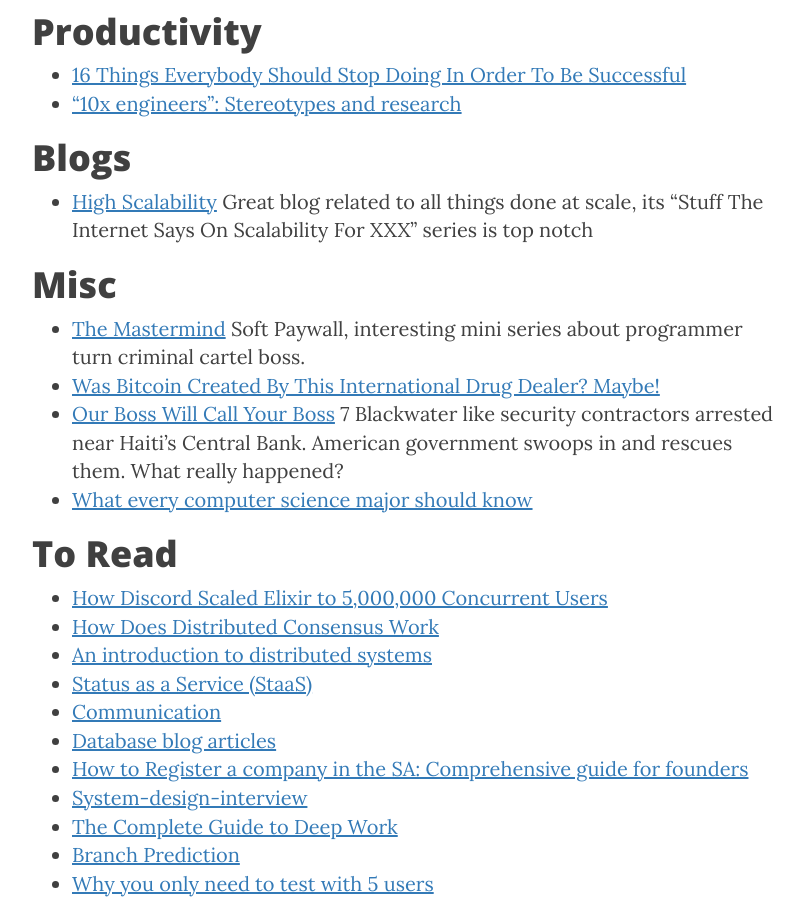
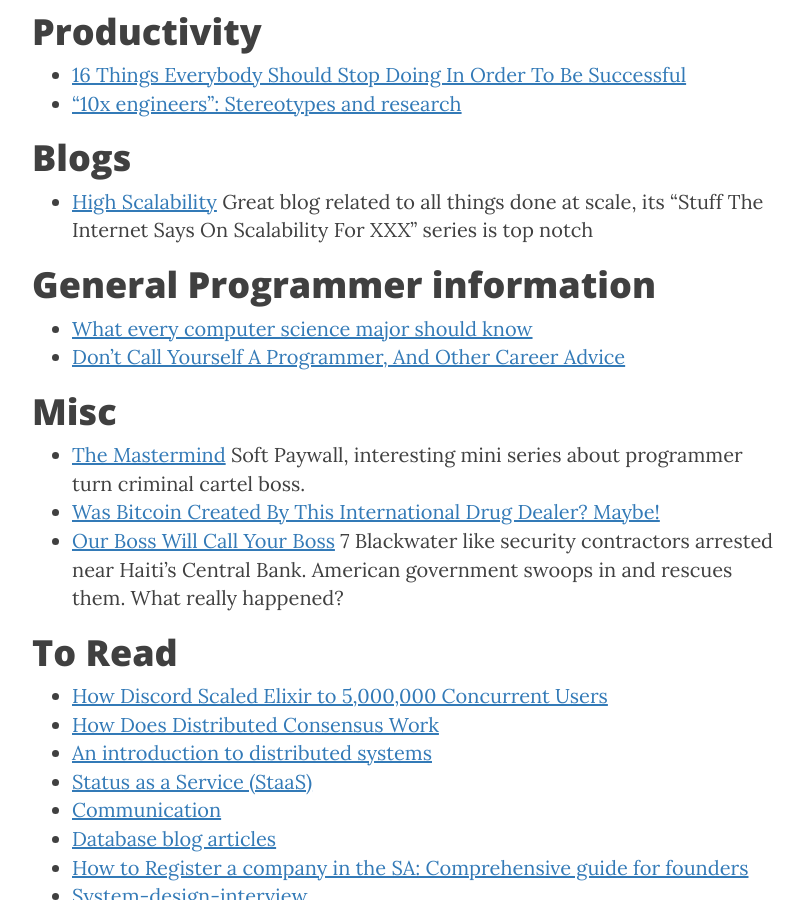
Before and after one commit to kwojcicki/kwojcicki.github.io, a Jekyll site: the page built from _posts/2019-02-27-READING-LIST.md, in a window 1280 px wide and 900 px high, scrolled down 1689 px. Shown: the whole window, without its empty margins (233-1037 px from the left). Built offline with Jekyll 4.4.1, drawn with Linux system fonts in a browser that asks for light colours; nearby versions of some CDN libraries; some of the changed text lies outside the part shown.

Commit message:
reading list

```diff
--- a/_posts/2019-02-27-READING-LIST.md
+++ b/_posts/2019-02-27-READING-LIST.md
@@ -31,7 +31,6 @@
 * [From Laptop to Lambda: Outsourcing Everyday Jobs to Thousands of Transient Functional Containers](https://github.com/StanfordSNR/gg)
 * [Kubernetes 101: Pods, Nodes, Containers, and Clusters](https://medium.com/google-cloud/kubernetes-101-pods-nodes-containers-and-clusters-c1509e409e16)
 
-
 # Programming
 
 * [Practical Go: Real world advice for writing maintainable Go programs](http://puhonua.com/docs/DDIA.pdf)
@@ -53,12 +52,15 @@
 
 * [High Scalability](http://highscalability.com/) Great blog related to all things done at scale, its "Stuff The Internet Says On Scalability For XXX" series is top notch
 
+# General Programmer information
+* [What every computer science major should know](http://matt.might.net/articles/what-cs-majors-should-know/)
+* [Don't Call Yourself A Programmer, And Other Career Advice](https://www.kalzumeus.com/2011/10/28/dont-call-yourself-a-programmer/)
+
 # Misc
 
 * [The Mastermind](https://longform.org/posts/the-mastermind) Soft Paywall, interesting mini series about programmer turn criminal cartel boss.
 * [Was Bitcoin Created By This International Drug Dealer? Maybe!](https://www.wired.com/story/was-bitcoin-created-by-this-international-drug-dealer-maybe/)
 * [Our Boss Will Call Your Boss](https://cepr.shorthandstories.com/haiti-contractors/index.html) 7 Blackwater like security contractors arrested near Haiti's Central Bank. American government swoops in and rescues them. What really happened?
-* [What every computer science major should know](http://matt.might.net/articles/what-cs-majors-should-know/)
 
 # To Read
 * [How Discord Scaled Elixir to 5,000,000 Concurrent Users](https://blog.discordapp.com/scaling-elixir-f9b8e1e7c29b)
```
